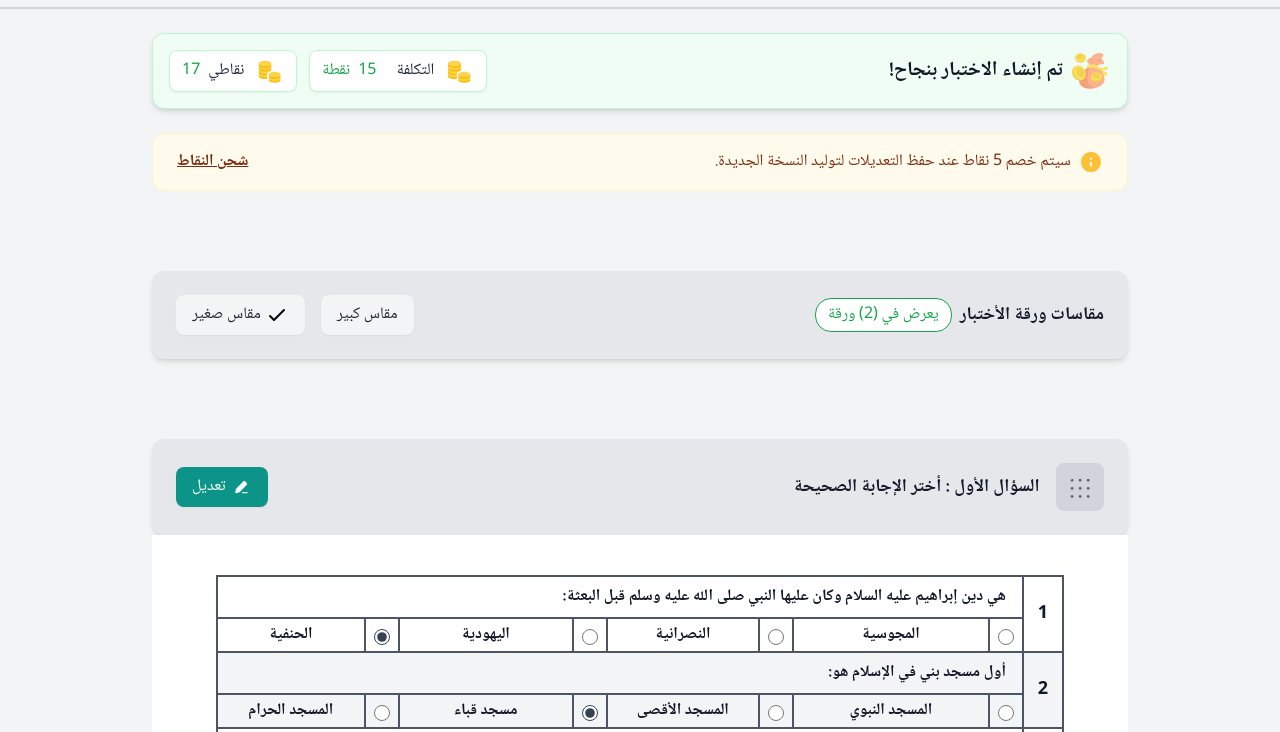
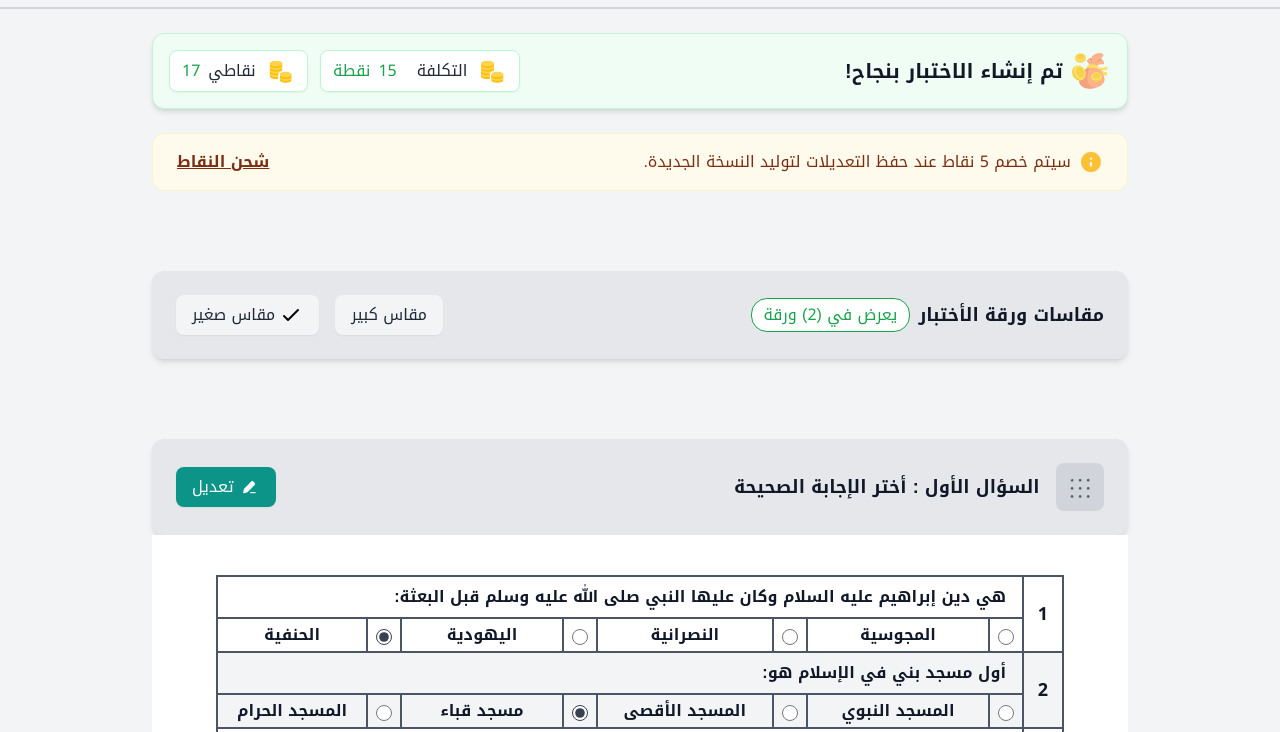
Before and after one commit to moataz9/Examy-task, a plain HTML site: page index.html in a window 1280 px wide. Shown: the part 165-897 px from the top of the page. Drawn offline with nearby package versions, Linux system fonts and the light colour scheme.

Commit message:
use Noto Kufi Arabic font

```diff
--- a/index.html
+++ b/index.html
@@ -4,17 +4,21 @@
     <meta charset="utf-8" />
     <meta name="viewport" content="width=device-width, initial-scale=1" />
     <title>نموذج اختبار - ورقة إجابة</title>
+    <!-- Google font for Arabic display -->
+    <link rel="preconnect" href="https://fonts.googleapis.com" />
+    <link rel="preconnect" href="https://fonts.gstatic.com" crossorigin />
+    <link
+      href="https://fonts.googleapis.com/css2?family=IBM+Plex+Sans+Arabic:wght@100;200;300;400;500;600;700&family=Noto+Kufi+Arabic:wght@100..900&family=Tajawal:wght@200;300;400;500;700;800;900&display=swap"
+      rel="stylesheet"
+    />
     <!-- Tailwind CDN for quick prototype -->
     <script src="https://cdn.tailwindcss.com"></script>
-    <!-- Google font for Arabic display -->
-    <link
-      href="https://fonts.googleapis.com/css2?family=Noto+Naskh+Arabic:wght@400;700&display=swap"
-      rel="stylesheet"
-    />
     <style>
       html,
       body {
-        font-family: "Noto Naskh Arabic", system-ui, -apple-system, sans-serif;
+        font-family: "Noto Kufi Arabic", sans-serif;
+        font-optical-sizing: auto;
+        font-style: normal;
       }
       @media print {
         .no-print {
```
Also changed, not shown: src/index.html (deleted).
